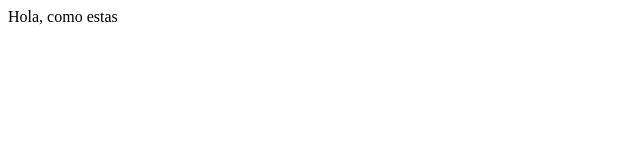
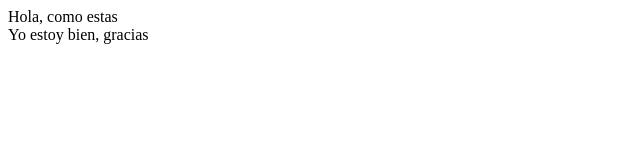
Before and after one commit to XavierHuete32/Rep-Ex5, a plain HTML site: page index.html in a window 1280 px wide. Shown: the whole page, without its empty margins (0-640 px from the left). Drawn offline with Linux system fonts and the light colour scheme.

Commit message:
Cambios en el codigo de index.html

```diff
--- a/index.html
+++ b/index.html
@@ -1,5 +1,6 @@
 <html>
 <body>
 <div>Hola, como estas</div>
+<div>Yo estoy bien, gracias</div>
 </body>
 </html>
```
